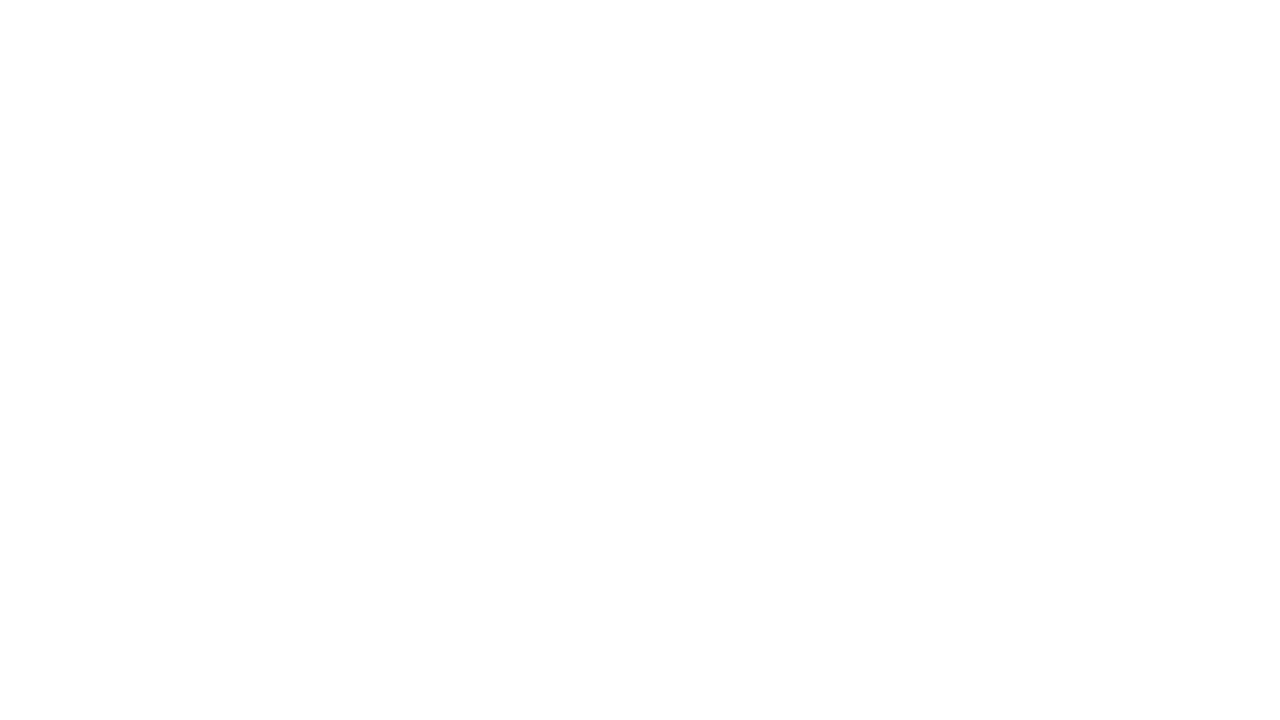
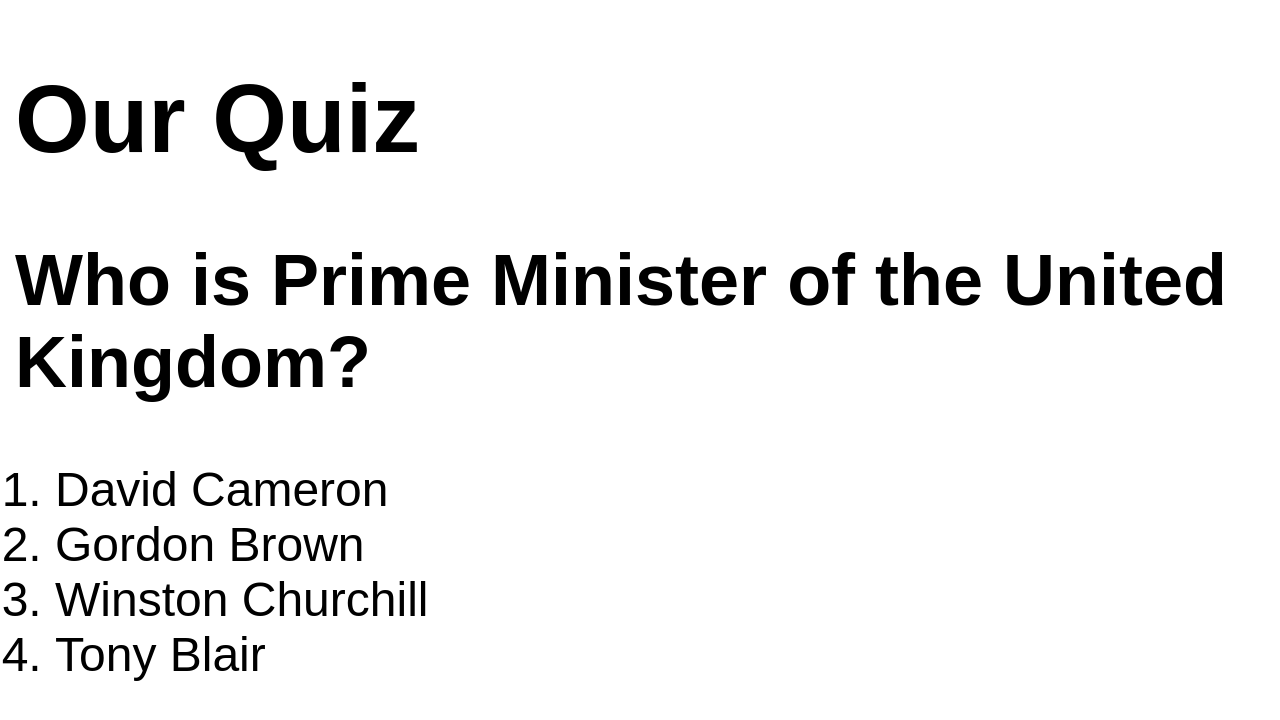
Before and after one commit to annguyen88/codecrew_js_week_two, a plain HTML site: page index.html in a window 1280 px wide. Drawn offline with Linux system fonts and the light colour scheme.

Commit message:
appends first question to page

```diff
--- a/app.js
+++ b/app.js
@@ -15,9 +15,21 @@ $(document).ready(function() {
     }
   ];
 
-  for(var i = 0; i < allQuestions.length; i++) {
-    alert(allQuestions[i].question + allQuestions[i].choices[allQuestions[i].correctAnswer]);
+  var firstQuestion = allQuestions[0];
+
+  $("body").append("<h2>" + firstQuestion.question + "</h2>");
+
+  $("body").append("<ol />");
+
+  for(var i = 0; i < firstQuestion.choices.length; i++) {
+    $("ol").append("<li>" + firstQuestion.choices[i] + "</li>");
   }
+
+
+
+  // for(var i = 0; i < allQuestions.length; i++) {
+  //   alert(allQuestions[i].question + allQuestions[i].choices[allQuestions[i].correctAnswer]);
+  // }
 
 
 
--- a/index.html
+++ b/index.html
@@ -10,6 +10,8 @@
 </head>
 <body>
 
+  <h1>Our Quiz</h1>
+
   <script src="jquery.js"></script>
   <script src="app.js"></script>
 </body>
--- a/style.css
+++ b/style.css
@@ -0,0 +1,4 @@
+body {
+  font-size: 3em;
+  margin: 15px;
+}
```
